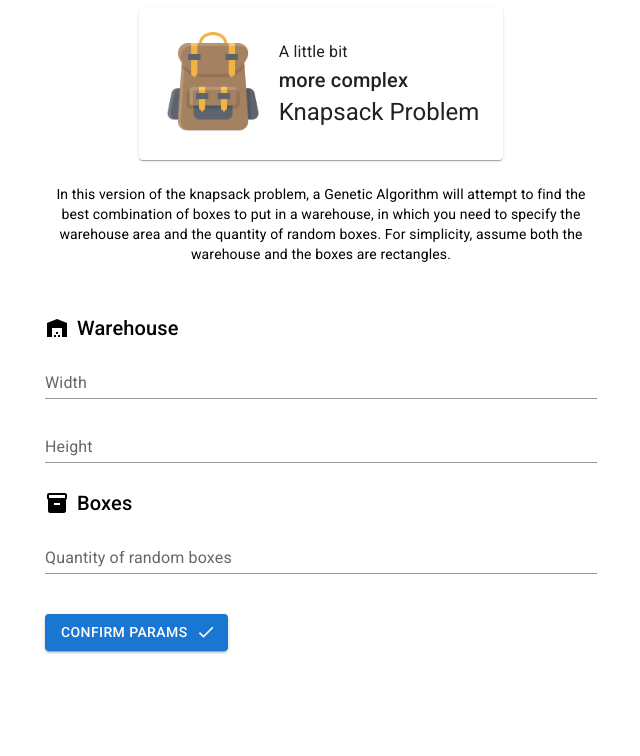
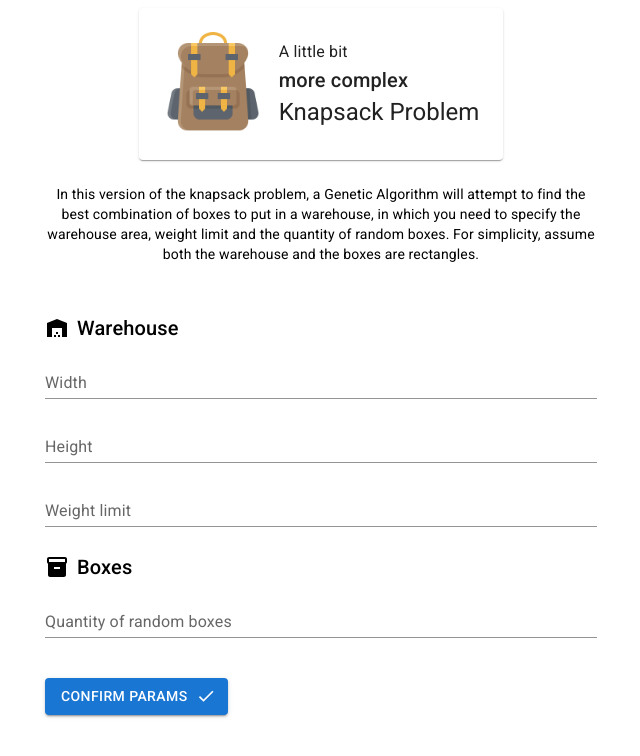
Before and after one commit to davigsousa/genetic-algorithm-for-knapsack-prob, a Next.js app: page / in a window 1280 px wide. Shown: the top 756 px of the page, without its empty margins (319-959 px from the left). Built offline with nearby package versions, Linux system fonts and the light colour scheme.

Commit message:
feat: add warehouse weight limit

```diff
--- a/components/params-inputs.tsx
+++ b/components/params-inputs.tsx
@@ -6,22 +6,29 @@ import { toast } from "react-toastify";
 
 export default function ParamsInputs() {
   const { updateParamsFromInputs } = useProblemParams();
-  const [bagWidth, setBagWidth] = useState<number>();
-  const [bagHeight, setBagHeight] = useState<number>();
+  const [warehouseWidth, setWarehouseWidth] = useState<number>();
+  const [warehouseHeight, setWarehouseHeight] = useState<number>();
+  const [warehouseWeight, setWarehouseWeight] = useState<number>();
   const [boxesQuantity, setBoxesQuantity] = useState<number>();
 
   const handleSubmit = (e: ChangeEvent<HTMLFormElement>) => {
     e.preventDefault();
 
-    if (!bagWidth || !bagHeight || !boxesQuantity) {
+    if (
+      !warehouseWidth ||
+      !warehouseHeight ||
+      !warehouseWeight ||
+      !boxesQuantity
+    ) {
       toast.error("Please, fill all the fields");
       return;
     }
 
     updateParamsFromInputs({
-      bag: {
-        width: bagWidth,
-        height: bagHeight,
+      warehouse: {
+        width: warehouseWidth,
+        height: warehouseHeight,
+        weightLimit: warehouseWeight,
       },
       numberOfBoxes: boxesQuantity,
     });
@@ -55,7 +62,7 @@ export default function ParamsInputs() {
               variant="standard"
               label="Width"
               type="number"
-              onChange={(e) => setBagWidth(Number(e.target.value))}
+              onChange={(e) => setWarehouseWidth(Number(e.target.value))}
             />
 
             <Box marginTop={2} width="100%">
@@ -65,7 +72,18 @@ export default function ParamsInputs() {
                 variant="standard"
                 label="Height"
                 type="number"
-                onChange={(e) => setBagHeight(Number(e.target.value))}
+                onChange={(e) => setWarehouseHeight(Number(e.target.value))}
+              />
+            </Box>
+
+            <Box marginTop={2} width="100%">
+              <TextField
+                fullWidth
+                placeholder="only numbers"
+                variant="standard"
+                label="Weight limit"
+                type="number"
+                onChange={(e) => setWarehouseWeight(Number(e.target.value))}
               />
             </Box>
           </Stack>
--- a/components/problem-description.tsx
+++ b/components/problem-description.tsx
@@ -12,9 +12,9 @@ export default function ProblemDescription() {
       <Typography variant="body2">
         In this version of the knapsack problem, a Genetic Algorithm will
         attempt to find the best combination of boxes to put in a warehouse, in
-        which you need to specify the warehouse area and the quantity of random
-        boxes. For simplicity, assume both the warehouse and the boxes are
-        rectangles.
+        which you need to specify the warehouse area, weight limit and the
+        quantity of random boxes. For simplicity, assume both the warehouse and
+        the boxes are rectangles.
       </Typography>
     </Stack>
   );
--- a/contexts/ProblemParams.tsx
+++ b/contexts/ProblemParams.tsx
@@ -1,13 +1,13 @@
-import { Bag, Box } from "@/types/problem";
+import { Warehouse, Box } from "@/types/problem";
 import React from "react";
 
 interface ProblemParams {
-  bag: Bag;
+  warehouse: Warehouse;
   boxes: Box[];
 }
 
 interface ParamsInputs {
-  bag: Bag;
+  warehouse: Warehouse;
   numberOfBoxes: number;
 }
 
--- a/types/problem.ts
+++ b/types/problem.ts
@@ -1,6 +1,7 @@
-export interface Bag {
+export interface Warehouse {
   height: number;
   width: number;
+  weightLimit: number;
 }
 
 export interface Box {
```
